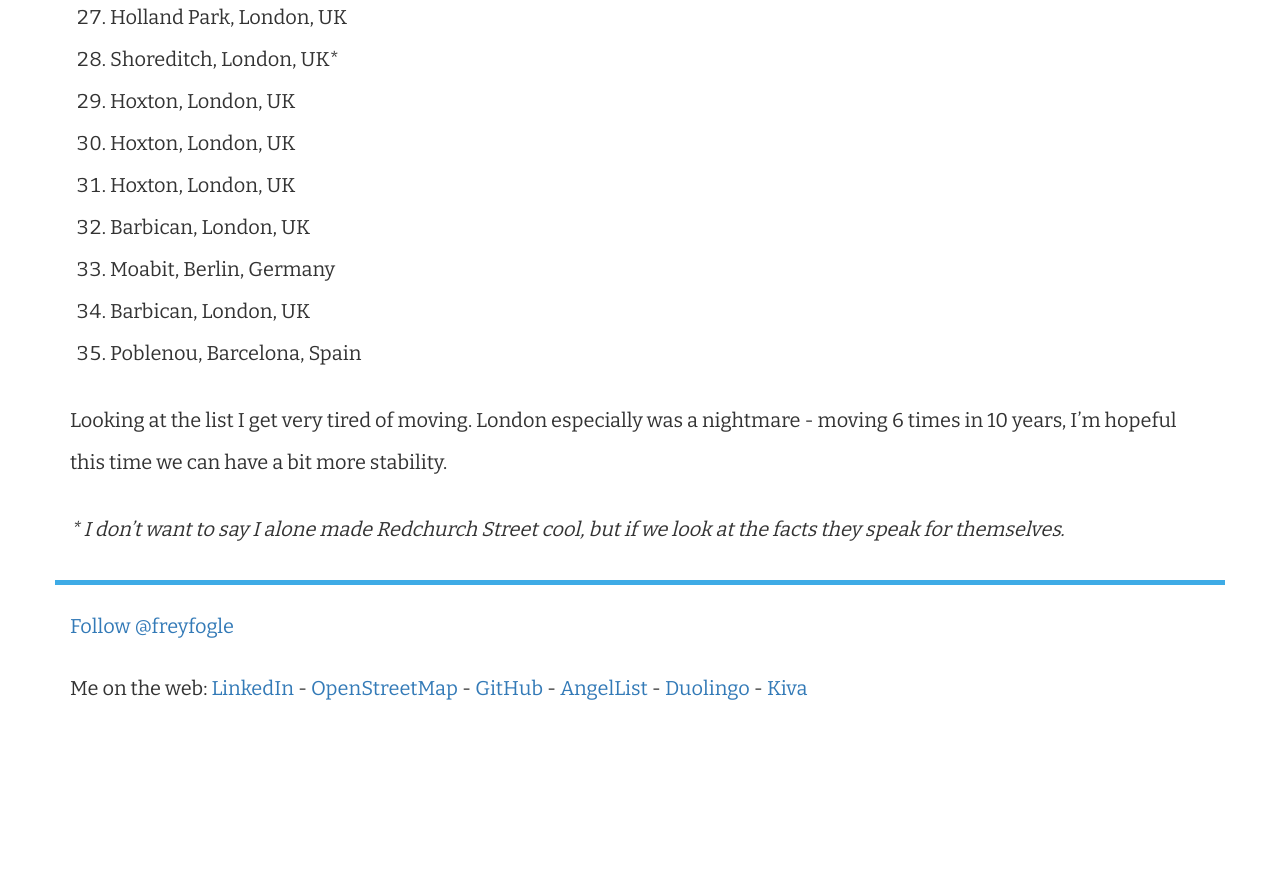
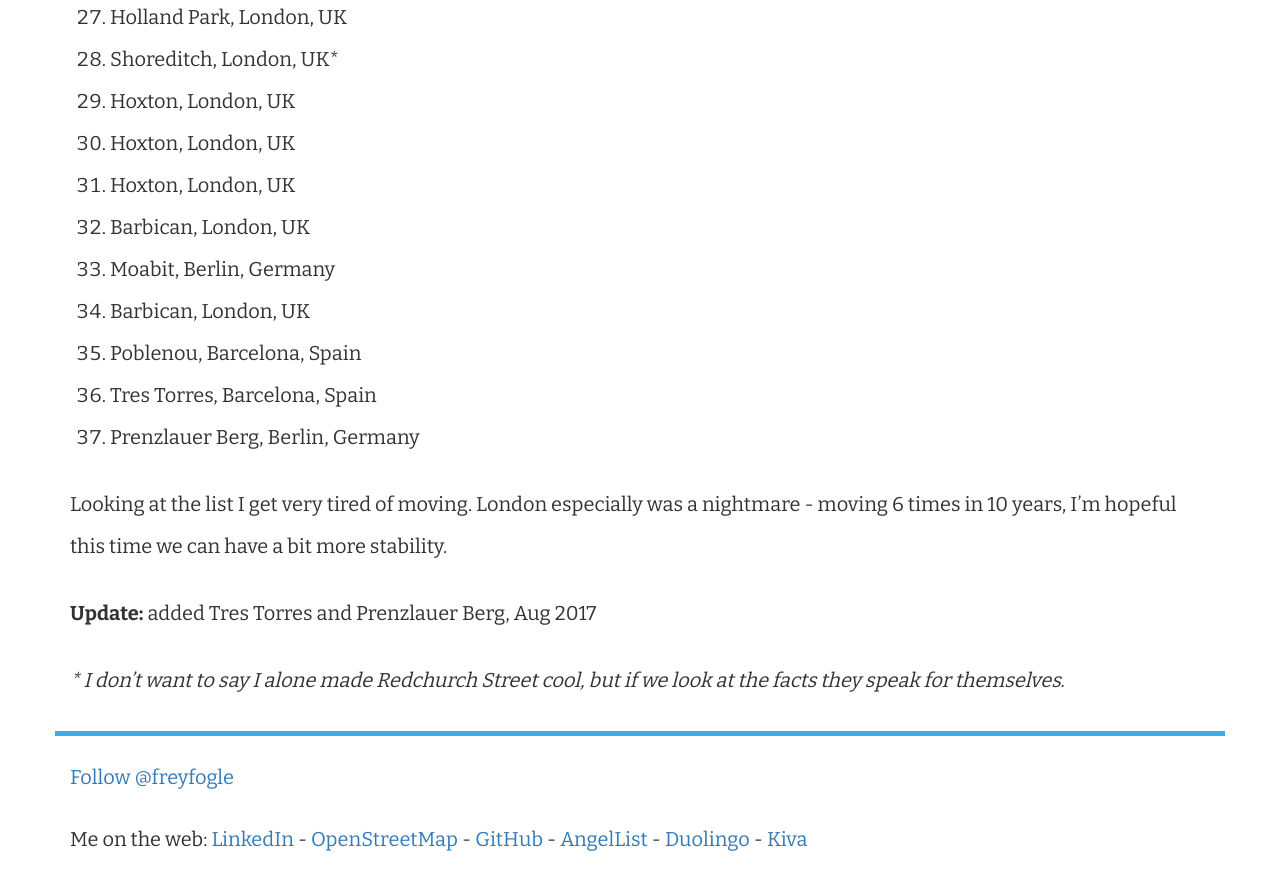
Before and after one commit to freyfogle/freyfogle.github.io, a Jekyll site: the page built from _posts/2015-10-25-where-im-from.md, in a window 1280 px wide and 900 px high, scrolled down 1639 px. Shown: the top 890 px of the window. Built offline with Jekyll 4.4.1, drawn with Linux system fonts in a browser that asks for light colours; comment, search, counter and statistics services are not loaded; before the commit the page ends 2388 px from its top, so only the background shows below that.

Commit message:
added Tres Torres, PB

```diff
--- a/_posts/2015-10-25-where-im-from.md
+++ b/_posts/2015-10-25-where-im-from.md
@@ -10,8 +10,14 @@ My post on Friday <a href="http://www.freyfogle.com/post/131741792220/house-hunt
 Here is a list of all the places in my life I’ve lived for at least 6 weeks
 
 <ol><li>Peoria, Illinois, USA</li><li>San Antonio, Texas, USA</li><li>Rümmer, Niedersachsen, Germany</li><li>San Antonio, Texas, USA
-</li><li>Medford, New Jersey, USA</li><li>Decatur, Illinois, USA</li><li>Ft. Jackson, South Carolina, USA</li><li>Bann, Rheinland-Pfalz, Germany</li><li>Landstuhl, Rheinland-Pfalz, Germany</li><li>Lawton, Oklahoma, USA</li><li>Fayetteville, North Carolina, USA</li><li>Bruchmühlbach, Rheinland-Pfalz, Germany</li><li>Durham, North Carolina, USA (1st year of university)</li><li>Erlangen, Franken, Germany</li><li>Durham, North Carolina, USA</li><li>Bruchmühlbach, Rheinland-Pfalz, Germany</li><li>Durham, North Carolina, USA</li><li>Hof, Franken, Germany</li><li>Durham, North Carolina, USA</li><li>Regensburg, Bayern, Germany</li><li>Weimar, Thüringen, Germany</li><li>Schwabing, München, Bayern, Germany</li><li>Maxvorstadt, München, Bayern, Germany</li><li>Boston, Massachusetts, USA</li><li>Whitecross Market, London, UK</li><li>Cambridge, Massachusetts, USA</li><li>Holland Park, London, UK</li><li>Shoreditch, London, UK*</li><li>Hoxton, London, UK</li><li>Hoxton, London, UK</li><li>Hoxton, London, UK</li><li>Barbican, London, UK</li><li>Moabit, Berlin, Germany</li><li>Barbican, London, UK
-</li><li>Poblenou, Barcelona, Spain</li></ol>
+</li><li>Medford, New Jersey, USA</li><li>Decatur, Illinois, USA</li><li>Ft. Jackson, South Carolina, USA</li><li>Bann, Rheinland-Pfalz, Germany</li><li>Landstuhl, Rheinland-Pfalz, Germany</li><li>Lawton, Oklahoma, USA</li><li>Fayetteville, North Carolina, USA</li><li>Bruchmühlbach, Rheinland-Pfalz, Germany</li><li>Durham, North Carolina, USA (1st year of university)</li><li>Erlangen, Franken, Germany</li><li>Durham, North Carolina, USA</li><li>Bruchmühlbach, Rheinland-Pfalz, Germany</li><li>Durham, North Carolina, USA</li><li>Hof, Franken, Germany</li><li>Durham, North Carolina, USA</li><li>Regensburg, Bayern, Germany</li><li>Weimar, Thüringen, Germany</li><li>Schwabing, München, Bayern, Germany</li><li>Maxvorstadt, München, Bayern, Germany</li><li>Boston, Massachusetts, USA</li><li>Whitecross Market, London, UK</li><li>Cambridge, Massachusetts, USA</li><li>Holland Park, London, UK</li><li>Shoreditch, London, UK*</li><li>Hoxton, London, UK</li><li>Hoxton, London, UK</li><li>Hoxton, London, UK</li><li>Barbican, London, UK</li><li>Moabit, Berlin, Germany</li>
+<li>Barbican, London, UK</li>
+<li>Poblenou, Barcelona, Spain</li>
+<li>Tres Torres, Barcelona, Spain</li>
+<li>Prenzlauer Berg, Berlin, Germany</li>
+</ol>
 Looking at the list I get very tired of moving. London especially was a nightmare - moving 6 times in 10 years, I’m hopeful this time we can have a bit more stability.
 
+**Update:** added Tres Torres and Prenzlauer Berg, Aug 2017
+
 <i>* I don’t want to say I alone made Redchurch Street cool, but if we look at the facts they speak for themselves. </i>
```
